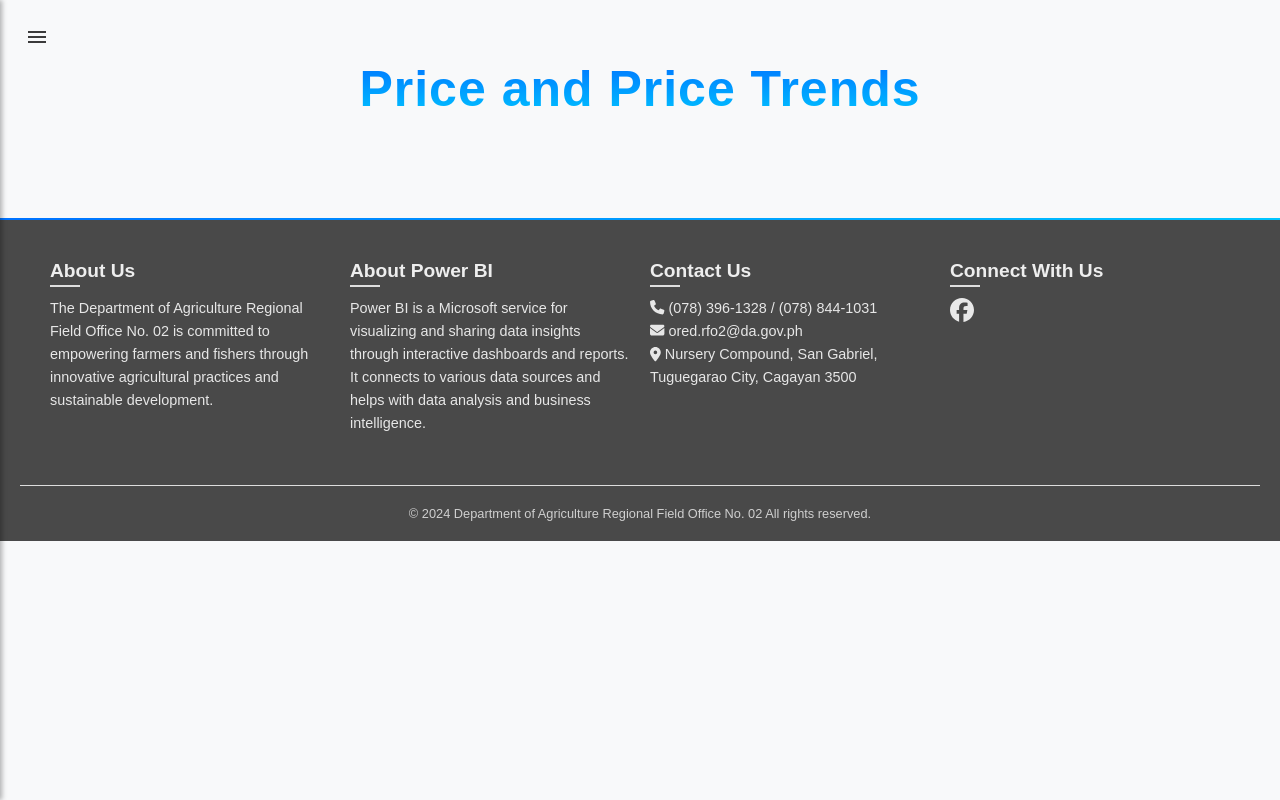
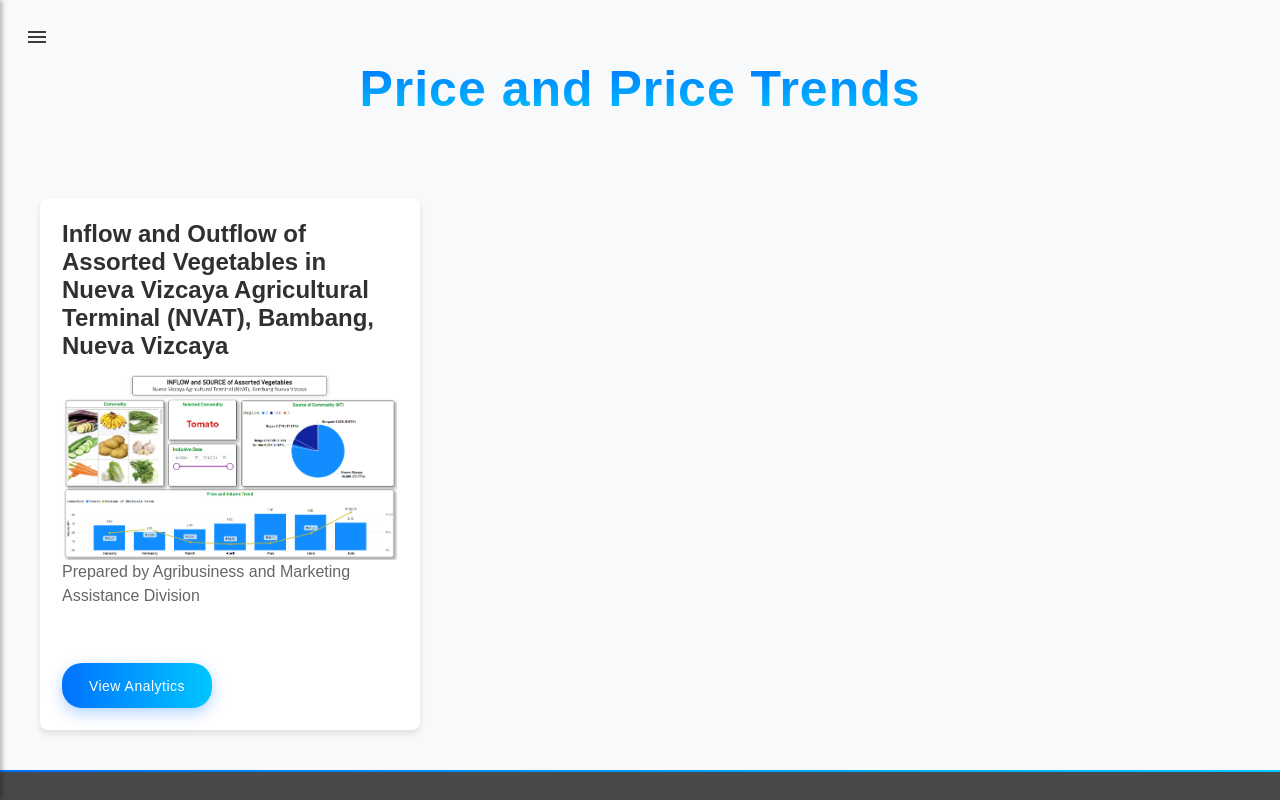
Before and after one commit to darfo2/powerbiportal, a React (Create React App) app: page /powerbiportal/PriceandPriceTrends in a window 1280 px wide. Shown: the top 800 px of the page. Built offline with nearby package versions, Linux system fonts and the light colour scheme.

Commit message:
added new powerbi link for the price menu

```diff
--- a/src/components/Footer.jsx
+++ b/src/components/Footer.jsx
@@ -5,26 +5,19 @@ import {
   faEnvelope,
   faMapMarkerAlt,
 } from "@fortawesome/free-solid-svg-icons";
-import { faFacebook } from "@fortawesome/free-brands-svg-icons";
 
 const Footer = () => (
   <footer className="footer">
     <div className="footer-content">
       <div className="footer-section">
-				<h4>About Us</h4>
-				<p>
-					The Department of Agriculture Regional Field Office No. 02 is
-					committed to empowering farmers and fishers through innovative
-					agricultural practices and sustainable development.
-				</p>
+        <h2 className="text-2xl font-bold">DA-DOS AYOS!</h2>
+        <p className="text-sm">Dedicated Agency Delivering Outstanding Services</p>
       </div>
       <div className="footer-section">
-				<h4>About Power BI</h4>
+        <h4>Vision</h4>
         <p>
-				Power BI is a Microsoft service for visualizing and
-				sharing data insights through interactive dashboards
-				and reports. It connects to various data sources and helps with
-				data analysis and business intelligence.
+        	Cagayan Valley as Modernized and Industrialized Consolidation hub
+			for quality pre-processed and processed foods-feeds farm products.
         </p>
       </div>
       <div className="footer-section">
@@ -40,14 +33,6 @@ const Footer = () => (
           Gabriel, Tuguegarao City, Cagayan 3500
         </p>
       </div>
-			<div className="footer-section">
-				<h4>Connect With Us</h4>
-				<div className="social-icons">
-					<a href="https://www.facebook.com" aria-label="Facebook">
-						<FontAwesomeIcon icon={faFacebook} />
-					</a>
-				</div>
-			</div>
     </div>
     <div className="footer-bottom">
       <p>
--- a/src/components/ninPages/2price.jsx
+++ b/src/components/ninPages/2price.jsx
@@ -1,11 +1,10 @@
 import React, { useState } from "react";
-import Lottie from "react-lottie";
 import styled, { keyframes } from "styled-components";
 import { Link } from 'react-router-dom';
 import { FaChartLine, FaDollarSign, FaClipboardCheck, FaAddressBook, FaFlask, FaChartBar, FaCalculator, FaCreditCard, FaHome } from 'react-icons/fa';
 import { IoMdMenu } from 'react-icons/io';
 import Footer from '../Footer'
-// import pmedAnimation from "../../animations/pmed2.json";
+import nvat from '../../assets/nvat.PNG'
 import "../../styles/page.css";
 
 const fadeIn = keyframes`
@@ -141,20 +140,13 @@ const Hero = () => {
 function Page() {
   const [isOpen, setIsOpen] = useState(false);
   const [cards] = useState([
-    // {
-    //   title: "",
-    //   text: "",
-    //   animationOptions: {
-    //     loop: true,
-    //     autoplay: true,
-    //     animationData: pmedAnimation,
-    //     rendererSettings: {
-    //       preserveAspectRatio: "xMidYMid slice",
-    //     },
-    //   },
-    //   powerBIUrl:
-    //     "",
-    // },
+    {
+      title: "Inflow and Outflow of Assorted Vegetables in Nueva Vizcaya Agricultural Terminal (NVAT), Bambang, Nueva Vizcaya",
+      text: "Prepared by Agribusiness and Marketing Assistance Division",
+      imageSrc: nvat,
+      powerBIUrl:
+        "https://app.powerbi.com/view?r=eyJrIjoiMmI2NWJkM2QtZmY2MS00YTU1LTkzNjMtMTE4MmViNzBlYjUxIiwidCI6IjY4OTgwNjFkLTFhNmItNGUzOS1hZGZjLWRjOGFmZTA3MjIwMSIsImMiOjEwfQ%3D%3D&fbclid=IwY2xjawEYezlleHRuA2FlbQIxMAABHUq8nM8JHCjmof6HhnRn1eND3s84-IRn93e5xCbMdKMutaLp89jdN8fwCg_aem_GaLi1MQW6aQP04tRnKW4RQ",
+    },
   ]);
 
   const handleViewAnalytics = (url) => {
@@ -177,19 +169,17 @@ function Page() {
               <CardWrapper key={i}>
                 <div className="card">
                   <h3>{card.title}</h3>
-                  <div className="lottie-container">
-                    {card.animationOptions && (
-                      <Lottie
-                        options={card.animationOptions}
-                        height="100%"
-                        width="100%"
-                        style={{
-                          maxWidth: "225px",
-                          maxHeight: "225px",
-                          margin: "0 auto",
-                        }}
-                      />
-                    )}
+                  <div className="image-container">
+                    <img
+                      src={card.imageSrc}
+                      alt={card.title}
+                      style={{
+                        maxWidth: "100%",
+                        height: "auto",
+                        display: "block",
+                        margin: "0 auto",
+                      }}
+                    />
                   </div>
                   <p>{card.text}</p>
                   {card.powerBIUrl && (
@@ -205,7 +195,7 @@ function Page() {
             ))}
           </CardContainer>
         </div>
-        < Footer/>
+        <Footer />
       </MainContent>
     </PageWrapper>
   );
```
Also changed, not shown: src/assets/nvat.PNG (added). Lines whose indentation alone changed are shown as unchanged.
